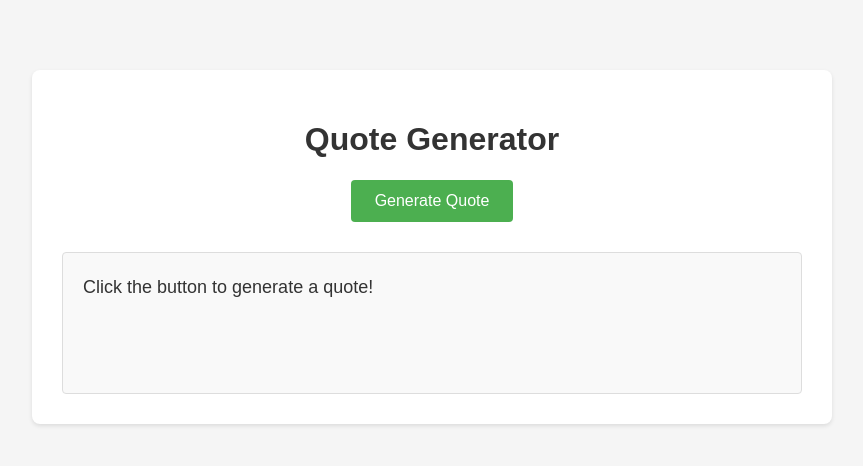
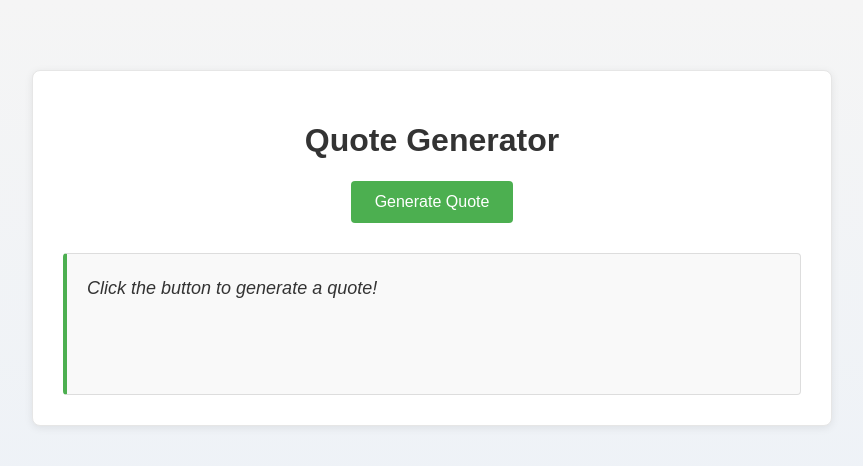
Before and after one commit to sid-valecha/quote-generator, a plain HTML site: page web/index.html in a window 1280 px wide. Shown: the whole page, without its empty margins (208-1071 px from the left). Drawn offline with Linux system fonts and the light colour scheme.

Commit message:
minor UI change (#1)
Co-authored-by: Sid Valecha <sidvalecha@Sids-MacBook-Air.local>

```diff
--- a/web/index.html
+++ b/web/index.html
@@ -13,13 +13,14 @@
             max-width: 800px;
             margin: 50px auto;
             padding: 20px;
-            background-color: #f5f5f5;
+            background: linear-gradient(180deg, #f5f5f5 0%, #eef2f7 100%);
         }
         .container {
             background-color: white;
             padding: 30px;
             border-radius: 8px;
-            box-shadow: 0 2px 4px rgba(0,0,0,0.1);
+            border: 1px solid #e6e6e6;
+            box-shadow: 0 2px 8px rgba(0,0,0,0.08);
         }
         h1 {
             text-align: center;
@@ -50,11 +51,13 @@
             min-height: 100px;
             background-color: #f9f9f9;
             border: 1px solid #ddd;
+            border-left: 4px solid #4CAF50;
             border-radius: 4px;
             font-size: 18px;
             line-height: 1.6;
             color: #333;
             white-space: pre-wrap;
+            font-style: italic;
         }
         .loading {
             color: #666;
```
